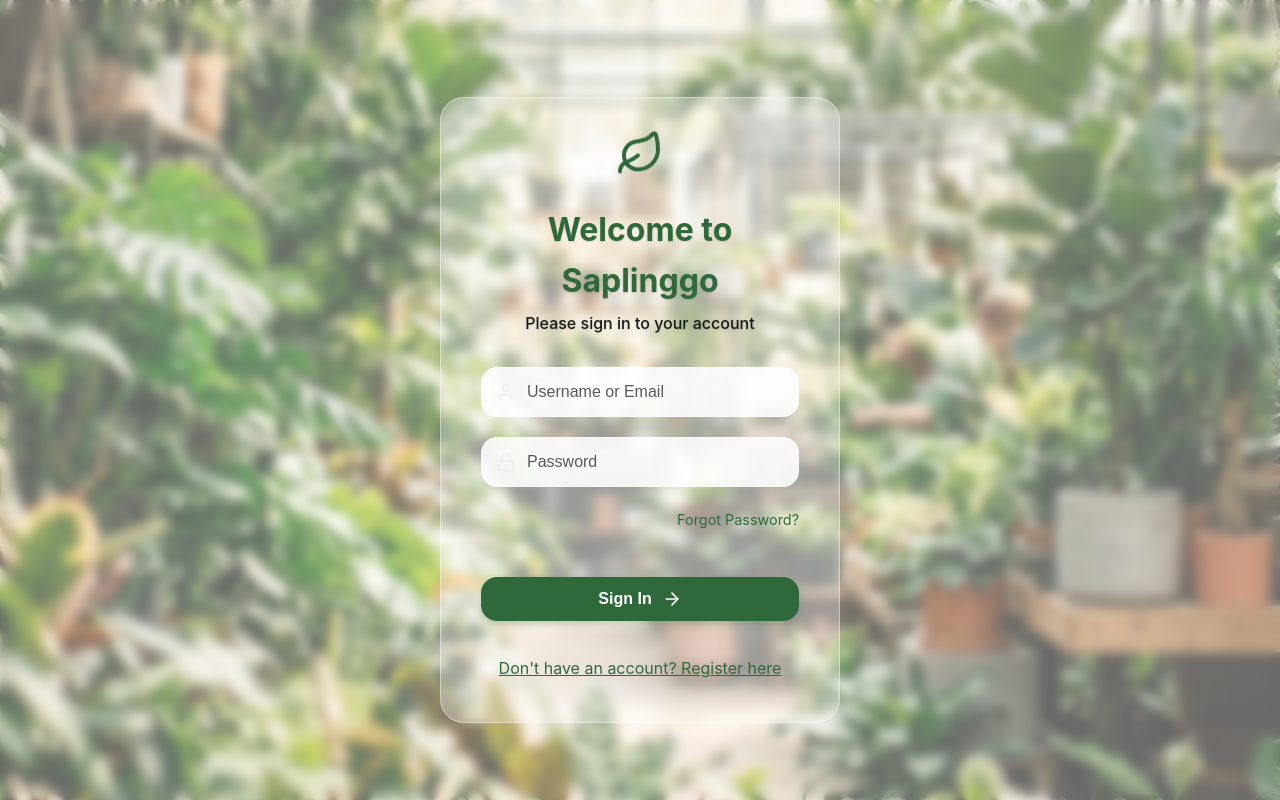
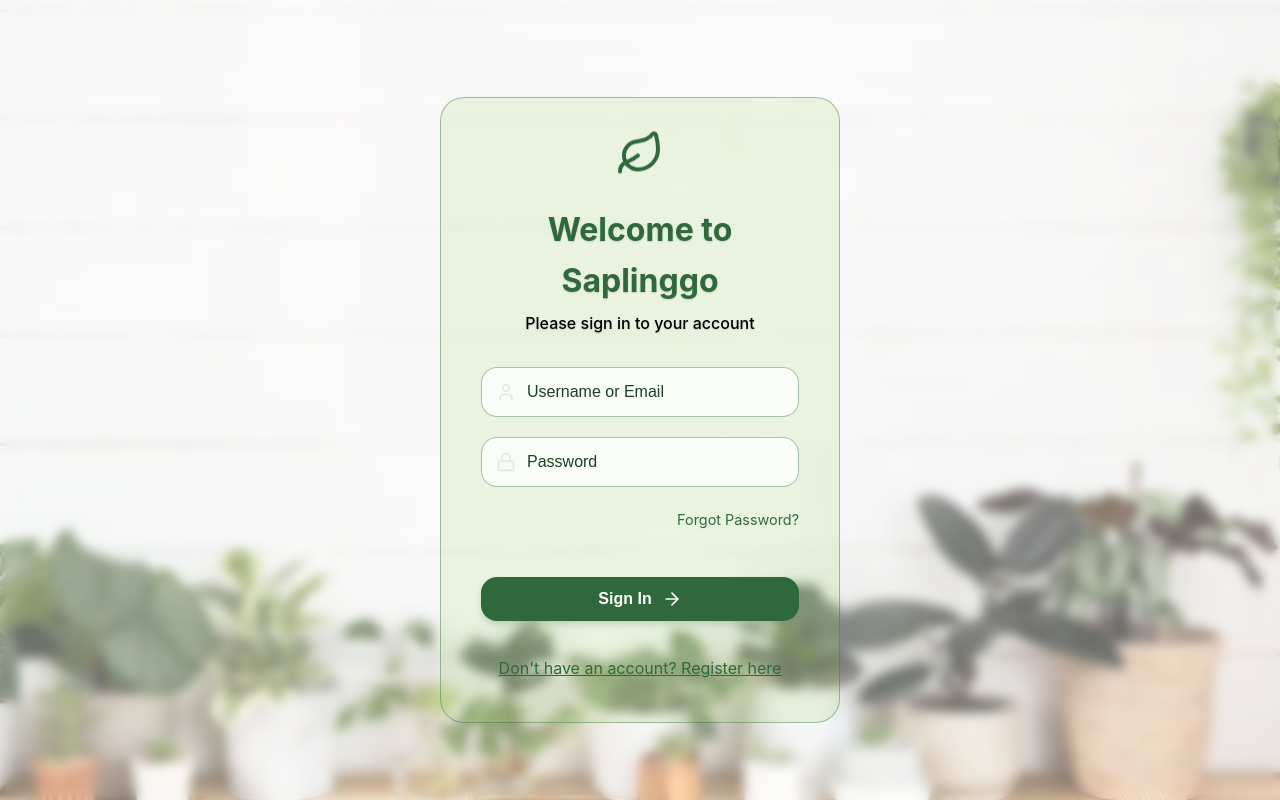
Before and after one commit to Razorguy12/sapplingo, a React app in the folder frontend/: page /admin/users in a window 1280 px wide. Built offline with nearby package versions, Linux system fonts and the light colour scheme; the HTML template or start-up script is replaced by a standard one.

Commit message:
ui changes

```diff
--- a/frontend/src/index.css
+++ b/frontend/src/index.css
@@ -3,8 +3,8 @@
   --secondary-color: #8FD14F;    /* Light bright green */
   --accent-color: #E6F4EA;       /* Very light green / mint */
   --bg-color: #FFFFFF;
-  --text-dark: #1A1A1A;
-  --text-light: #5A5A5A;
+  --text-dark: #000000;          /* Black */
+  --text-light: #1A4023;         /* Dark green */
   --border-radius-sm: 8px;
   --border-radius-md: 16px;
   --border-radius-lg: 24px;
@@ -88,9 +88,9 @@ body::before {
 }
 
 .btn-primary:hover {
-  background-color: #24522f;
+  background-color: var(--text-dark);
   transform: translateY(-2px);
-  box-shadow: var(--box-shadow-hover);
+  box-shadow: 0 10px 20px rgba(0, 0, 0, 0.2);
 }
 
 .btn-secondary {
@@ -114,22 +114,25 @@ body::before {
   background: rgba(255, 255, 255, 0.85);
   backdrop-filter: blur(12px);
   -webkit-backdrop-filter: blur(12px);
-  border: 1px solid rgba(255, 255, 255, 0.3);
+  border: 1px solid rgba(47, 105, 59, 0.3);
+  padding: 10px;
 }
 
 .glass-panel {
-  background: rgba(255, 255, 255, 0.3);
+  background: rgba(143, 209, 79, 0.15); /* Light green tint based on secondary-color */
   backdrop-filter: blur(10px);
   -webkit-backdrop-filter: blur(10px);
-  border: 1px solid rgba(255, 255, 255, 0.4);
+  border: 1px solid rgba(47, 105, 59, 0.4);
   border-radius: var(--border-radius-lg);
   margin-top: 20px;
+  padding: 15px; /* Ensures at least 5px gap from the border to the content */
 }
 
 .glass-card {
   background: rgba(255, 255, 255, 0.85);
   backdrop-filter: blur(8px);
-  border: 1px solid rgba(255, 255, 255, 0.6);
+  border: 1px solid rgba(47, 105, 59, 0.5);
+  padding: 10px;
 }
 
 .opaque-panel {
@@ -146,7 +149,7 @@ body::before {
 }
 
 .text-shadow-dark {
-  text-shadow: 0 1px 3px rgba(0, 0, 0, 0.25);
+  text-shadow: 0 2px 4px rgba(0, 0, 0, 0.5);
 }
 
 /* Header */
@@ -621,7 +624,7 @@ body::before {
 .login-input {
   width: 100%;
   padding: 15px 15px 15px 45px;
-  border: 1px solid rgba(255, 255, 255, 0.4);
+  border: 1px solid rgba(47, 105, 59, 0.4);
   border-radius: var(--border-radius-md);
   font-size: 1rem;
   outline: none;
```
Also changed, not shown: frontend/public/forest_background.png.
